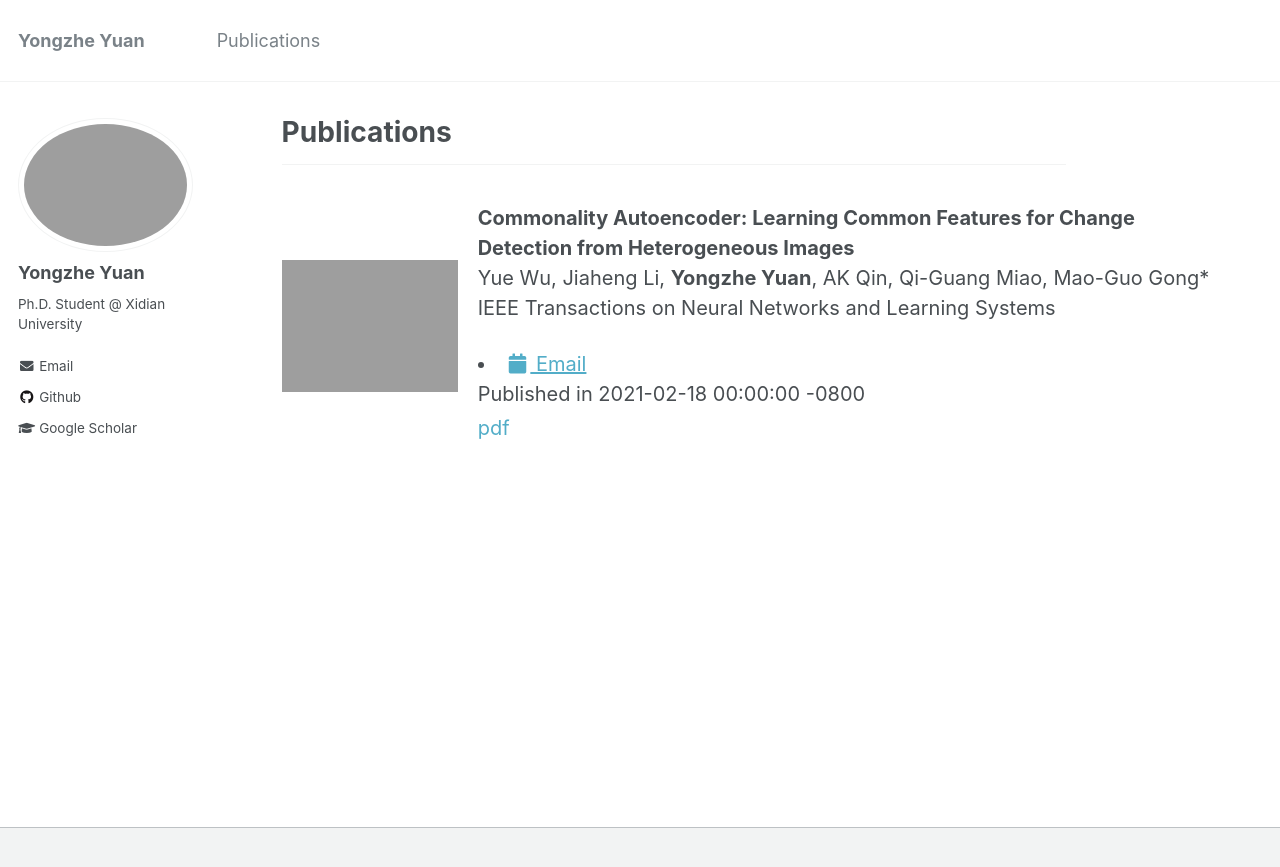
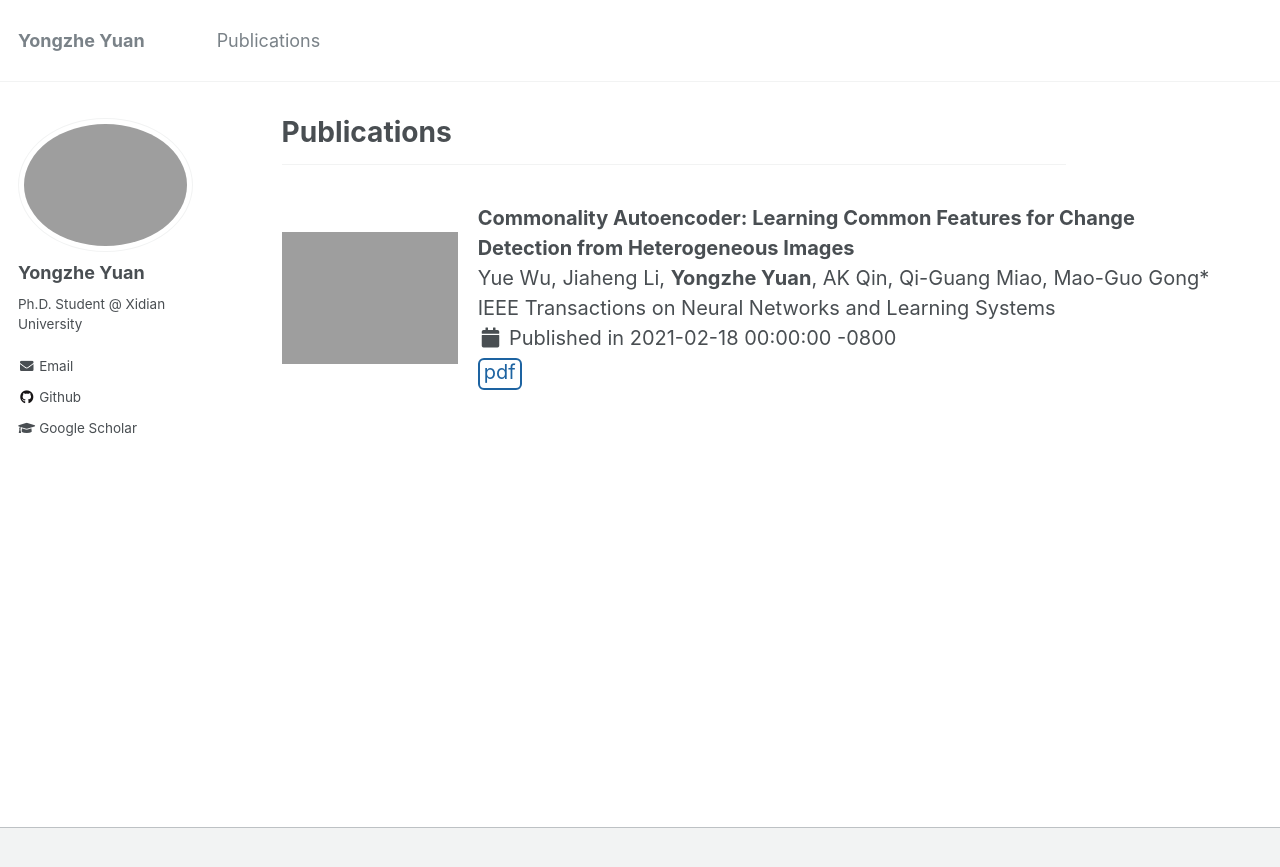
Before and after one commit to YYZMARS/YYZMARS.github.io, a Jekyll site: the page built from _pages/publications.md, in a window 1280 px wide. Shown: the top 867 px of the page. Built offline with Jekyll 4.4.1, drawn with Linux system fonts in a browser that asks for light colours.

Commit message:
Update archive-single-pub.html

```diff
--- a/_includes/archive-single-pub.html
+++ b/_includes/archive-single-pub.html
@@ -27,8 +27,7 @@
             </b><br>
             {{ post.author }}<br>
             {{ post.venue }}<br>
-            <li><a href="mailto:{{ author.email }}"><i class="fas fa-fw fa-calendar" aria-hidden="true"></i> {{ site.data.ui-text[site.locale].email_label | default: "Email" }}</a></li>
-            Published in {{ post.date}}<br>
+            <i class="fas fa-fw fa-calendar" aria-hidden="true"></i> Published in {{ post.date}}<br>
 
             <span style="display: block; margin-top:4px">
                 {% if post.paperurl %}
```
